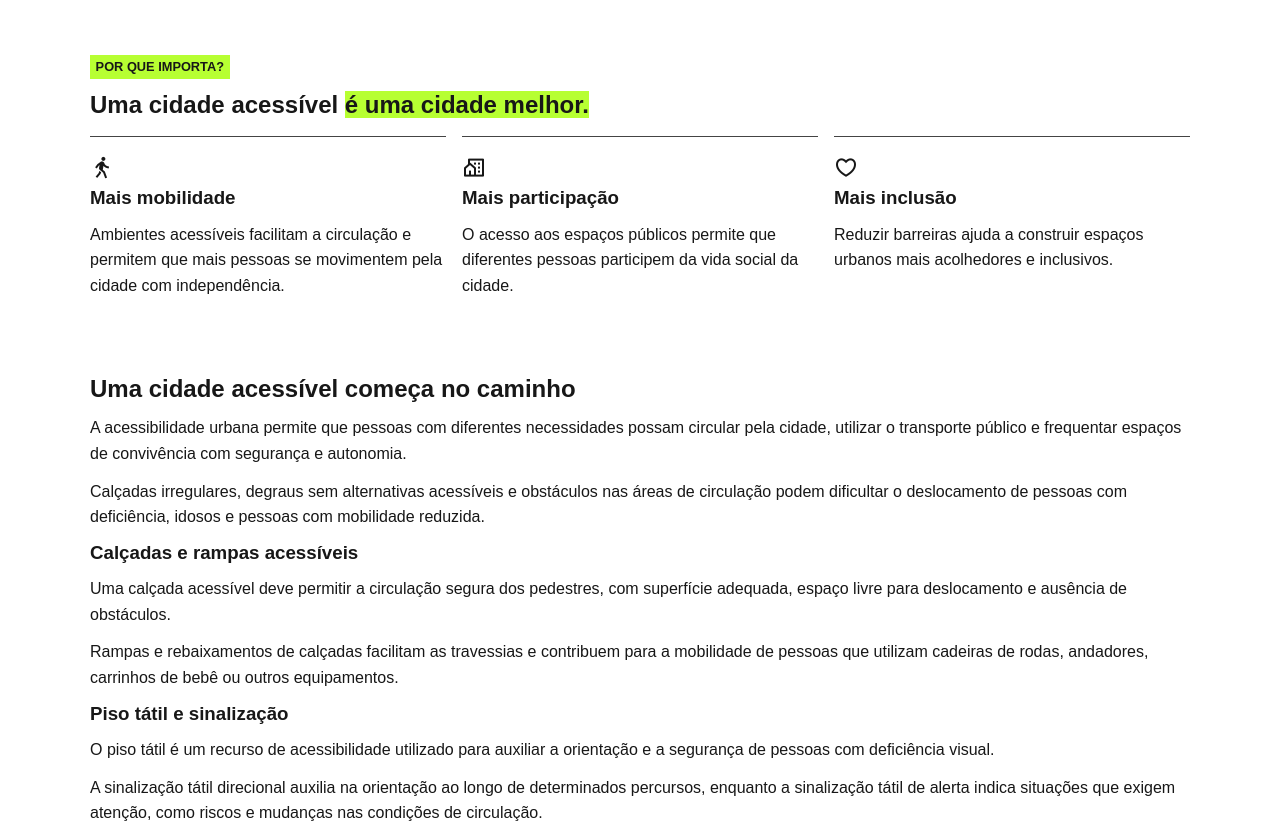
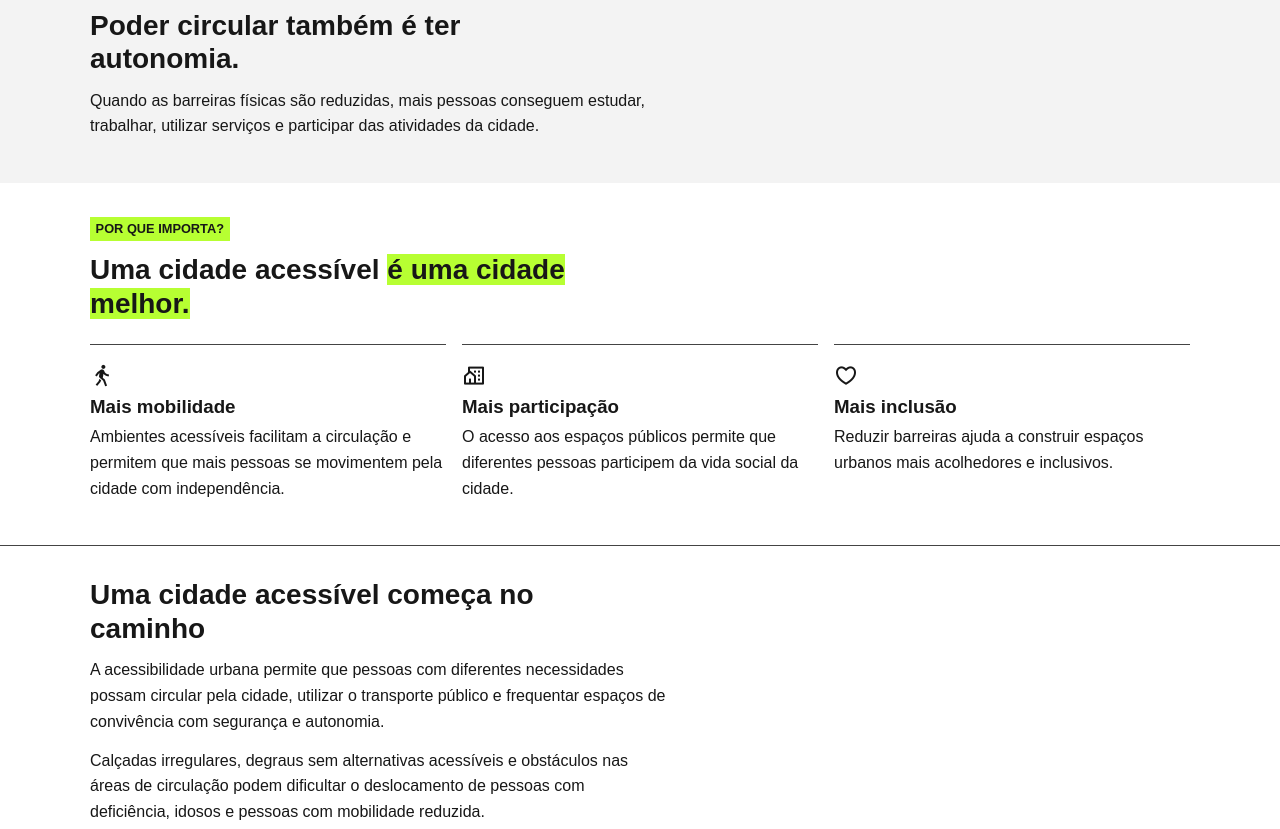
Before and after one commit to liz-whs/acessibilidade, a plain HTML site: page cidade.html in a window 1280 px wide. Shown: the part 981-1810 px from the top of the page. Drawn offline with nearby package versions, Linux system fonts and the light colour scheme.

Commit message:
Melhora a organização visual dos textos sem cards

```diff
--- a/style.css
+++ b/style.css
@@ -137,7 +137,7 @@ button:focus-visible {
     outline-color: var(--texto);
 }
 
-.accessibility-panel, .cta-box {
+.accessibility-panel {
     padding: 1rem;
     border: 1px solid var(--borda);
     border-radius: 0.6rem;
@@ -151,7 +151,7 @@ button:focus-visible {
     padding: 2rem 0;
 }
 
-.hero, .cta-box {
+.hero, .cta {
     background: var(--superficie);
 }
 
@@ -201,11 +201,25 @@ button:focus-visible {
 }
 
 .section-heading {
-    margin-bottom: 1rem;
+    margin-bottom: 1.5rem;
 }
 
 .hero-description, .section-heading p:not(.eyebrow) {
     color: var(--suave);
+}
+
+.section-heading p:not(.eyebrow),
+.topic-list p,
+.cta-box p:not(.eyebrow),
+[aria-labelledby="conteudo-complementar"] p {
+    max-width: 65ch;
+}
+
+.section-heading h2,
+.cta-box h2,
+#conteudo-complementar {
+    max-width: 32ch;
+    font-size: 1.75rem;
 }
 
 .topic-list {
@@ -215,6 +229,24 @@ button:focus-visible {
 
 .topic-list li + li {
     margin-top: 1.25rem;
+}
+
+.topic-list h3,
+.importance-grid h3,
+[aria-labelledby="conteudo-complementar"] h3 {
+    margin-bottom: 0.4rem;
+}
+
+[aria-labelledby="conteudo-complementar"] {
+    border-top: 1px solid var(--borda);
+}
+
+[aria-labelledby="conteudo-complementar"] h3 {
+    margin-top: 1.75rem;
+}
+
+[aria-labelledby="conteudo-complementar"] p + p {
+    margin-top: 0.85rem;
 }
 
 .importance-grid {
```
